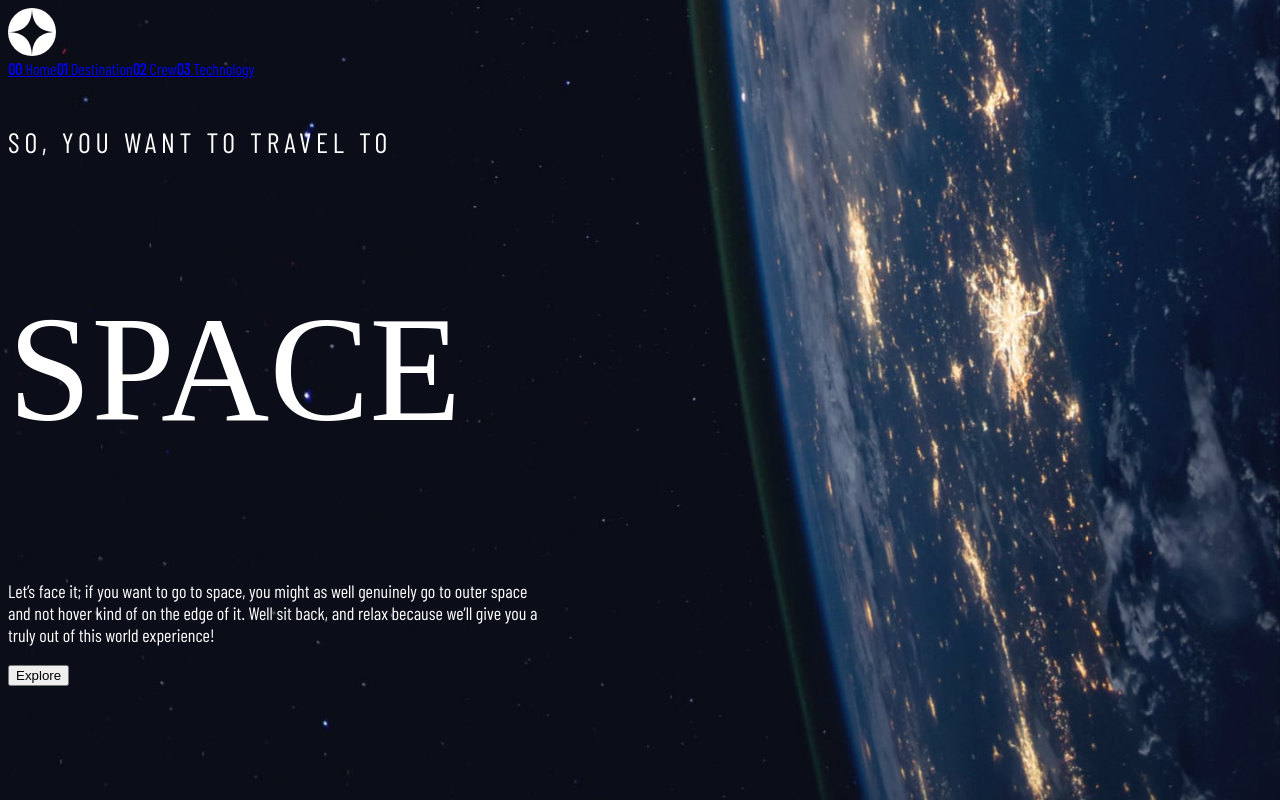
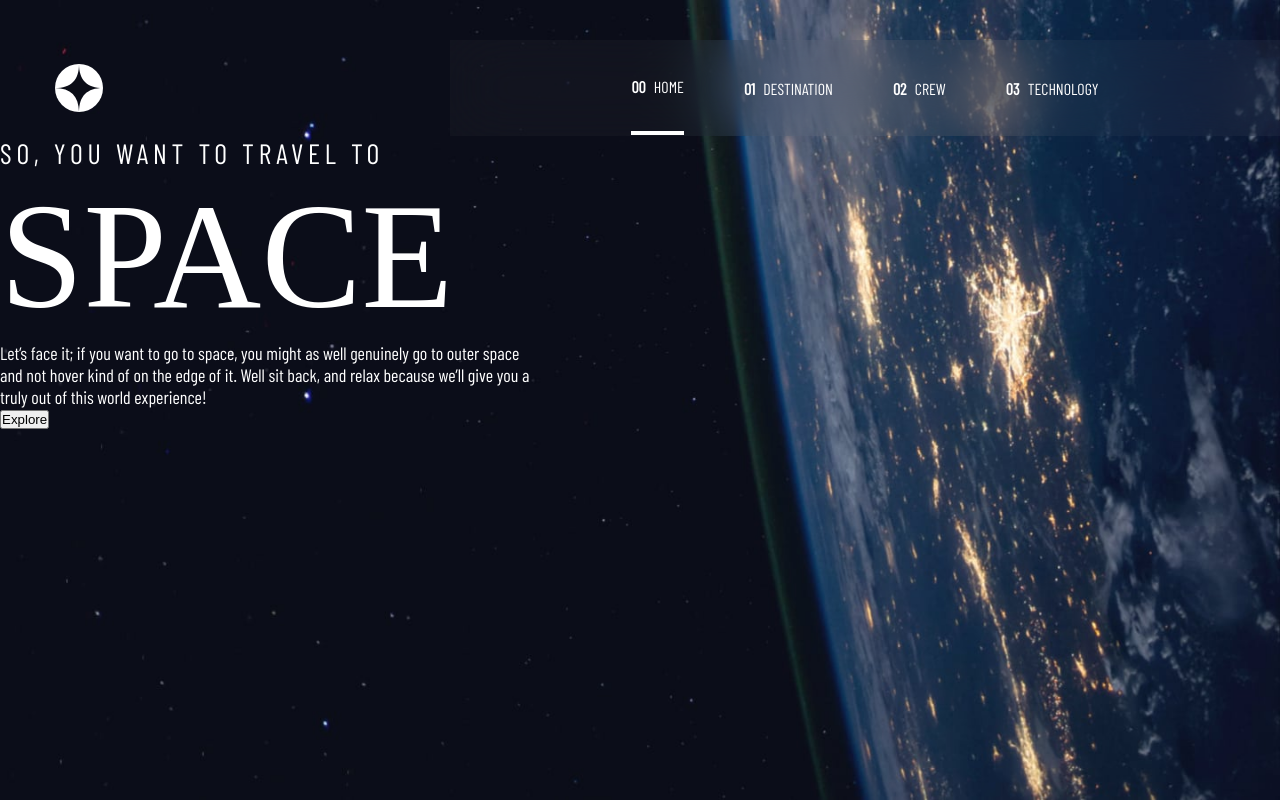
Before and after one commit to GuuilhermeRS/Travel-Website, a React app: page / in a window 1280 px wide. Built offline with nearby package versions, Linux system fonts and the light colour scheme; the HTML template or start-up script is replaced by a standard one; a web font is replaced by a local one.

Commit message:
Refatorando Header, e estilizando com Styled Components

```diff
--- a/src/App.js
+++ b/src/App.js
@@ -8,7 +8,6 @@ import Routes from './Routes';
 
 export default function App() {
   return (
-    <div className='background'>
     <BrowserRouter>
       <GlobalStyles />
       <Header />
@@ -16,6 +15,5 @@ export default function App() {
         <Routes />
       </div>
     </BrowserRouter>
-    </div>
   );
 }
--- a/src/components/Header/Nav/index.js
+++ b/src/components/Header/Nav/index.js
@@ -1,17 +1,18 @@
 import React from "react";
 import { Link } from 'react-router-dom';
 
+import { Navbar } from "./styles";
+
 function Nav() {
   return(
-    <nav className="nav">
-      <div className="bg"></div>
-      <div className="nav-container">
-        <Link to="/"><strong>00 </strong>Home</Link>
-        <Link to="/destination"><strong>01 </strong>Destination</Link>
-        <Link to="/crew"><strong>02 </strong>Crew</Link>
-        <Link to="/tech"><strong>03 </strong>Technology</Link>
-      </div>
-    </nav>
+    <Navbar>
+
+      <Link to="/" className="active"><span>00 </span>Home</Link>
+      <Link to="/destination" ><span>01 </span>Destination</Link>
+      <Link to="/crew" ><span>02 </span>Crew</Link>
+      <Link to="/tech" ><span>03 </span>Technology</Link>
+
+    </Navbar>
   )
 }
 
--- /dev/null
+++ b/src/components/Header/Nav/styles.js
@@ -0,0 +1,54 @@
+import styled from 'styled-components';
+
+import { colors } from '../../../styles/global';
+
+export const Navbar = styled.nav`
+  background: rgba(151, 151, 151, .05);
+  backdrop-filter: blur(30px);
+
+  width: 830px;
+  height: 96px;
+
+  display: flex;
+  align-items: center;
+  justify-content: center;
+
+  a {
+    color: ${colors.light};
+    font-size: 16px;
+
+    text-decoration: none;
+    text-transform: uppercase;
+
+    padding: 5px 10px;
+    margin: 0 20px;
+
+    span {
+      font-weight: bold;
+      margin-right: 5px
+    }
+  }
+
+  .active::after{
+    content: '';
+    width: 100%;
+    height: 4px;
+    background: ${colors.light};
+
+    display: block;
+    position: relative;
+    bottom: -35px;
+  }
+
+  a:hover::after {
+    content: '';
+    width: 100%;
+    height: 4px;
+    background: ${colors.light};
+    opacity: .5;
+
+    display: block;
+    position: relative;
+    bottom: -35px;
+  }
+`
--- a/src/components/Header/index.js
+++ b/src/components/Header/index.js
@@ -1,18 +1,14 @@
 import React from 'react';
 
+import { Container } from './styles';
 import Nav from './Nav';
 
 function Header() {
   return (
-    <header className="header">
-      <div className="logo">
-        <img src="/logo.svg" alt="Website Logo" />
-      </div>
-
-      <div className="line"></div>
-
+    <Container>
+      <img src="/logo.svg" alt="Website Logo" />
       <Nav />
-    </header>
+    </Container>
   );
 }
 
--- /dev/null
+++ b/src/components/Header/styles.js
@@ -0,0 +1,15 @@
+import styled from 'styled-components';
+
+export const Container = styled.header`
+  display: flex;
+  align-items: center;
+  justify-content: space-between;
+
+  margin-top: 40px;
+  height: 96px;
+
+
+  img {
+    margin-left: 55px;
+  }
+`
--- a/src/index.js
+++ b/src/index.js
@@ -1,8 +1,6 @@
 import React from 'react';
 import ReactDOM from 'react-dom';
 import App from './App';
-
-/* import './styles.css'; */
 
 ReactDOM.render(
   <App />,
--- a/src/styles/global.js
+++ b/src/styles/global.js
@@ -1,6 +1,6 @@
 import { createGlobalStyle } from "styled-components";
 
-const colors = {
+export const colors = {
   light: '#FFF',
   dark: '#0B0D17',
   blue: '#D0D6F9',
@@ -14,6 +14,11 @@ const fonts = {
 
 export default createGlobalStyle`
   @import url('https://fonts.googleapis.com/css2?family=Barlow+Condensed&family=Bellefair&display=swap');
+
+  * {
+    margin: 0;
+    padding: 0;
+  }
 
   body {
     background: ${colors.blue};
```
Lines whose indentation alone changed are shown as unchanged.
